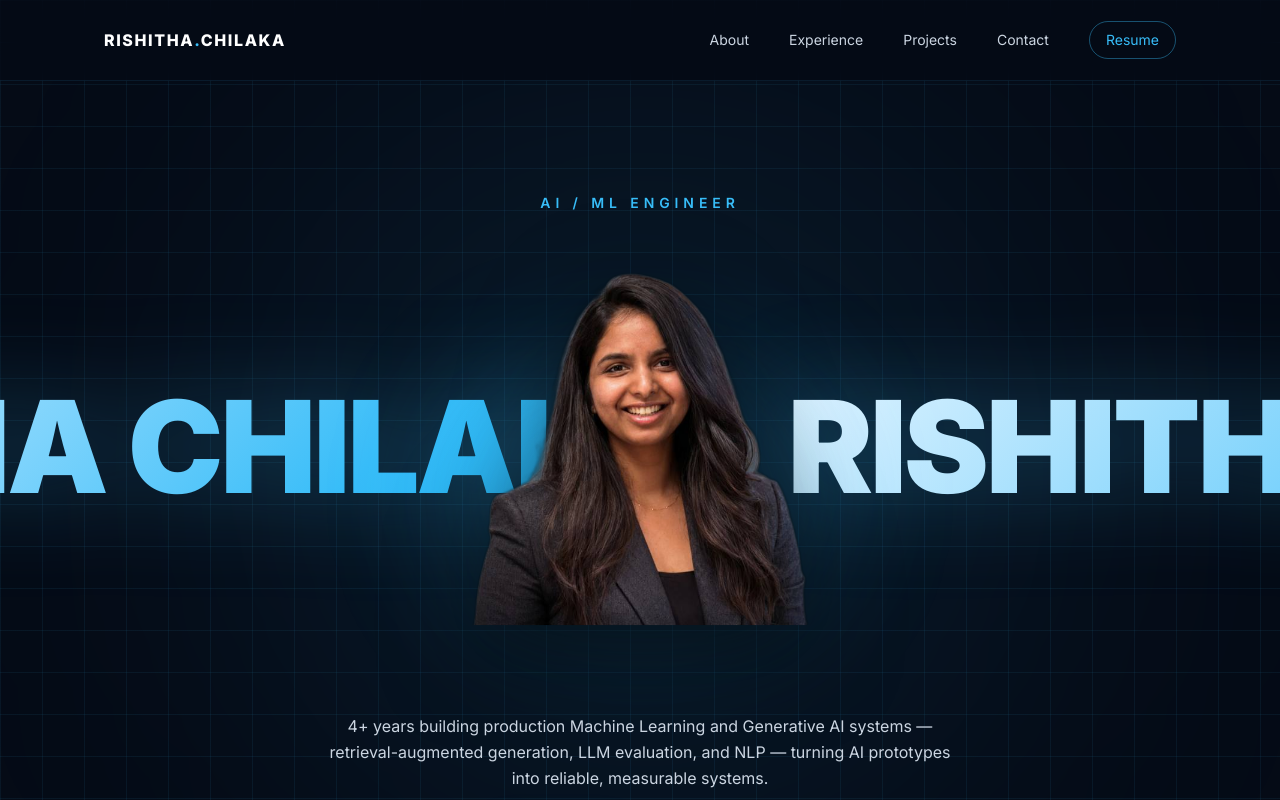
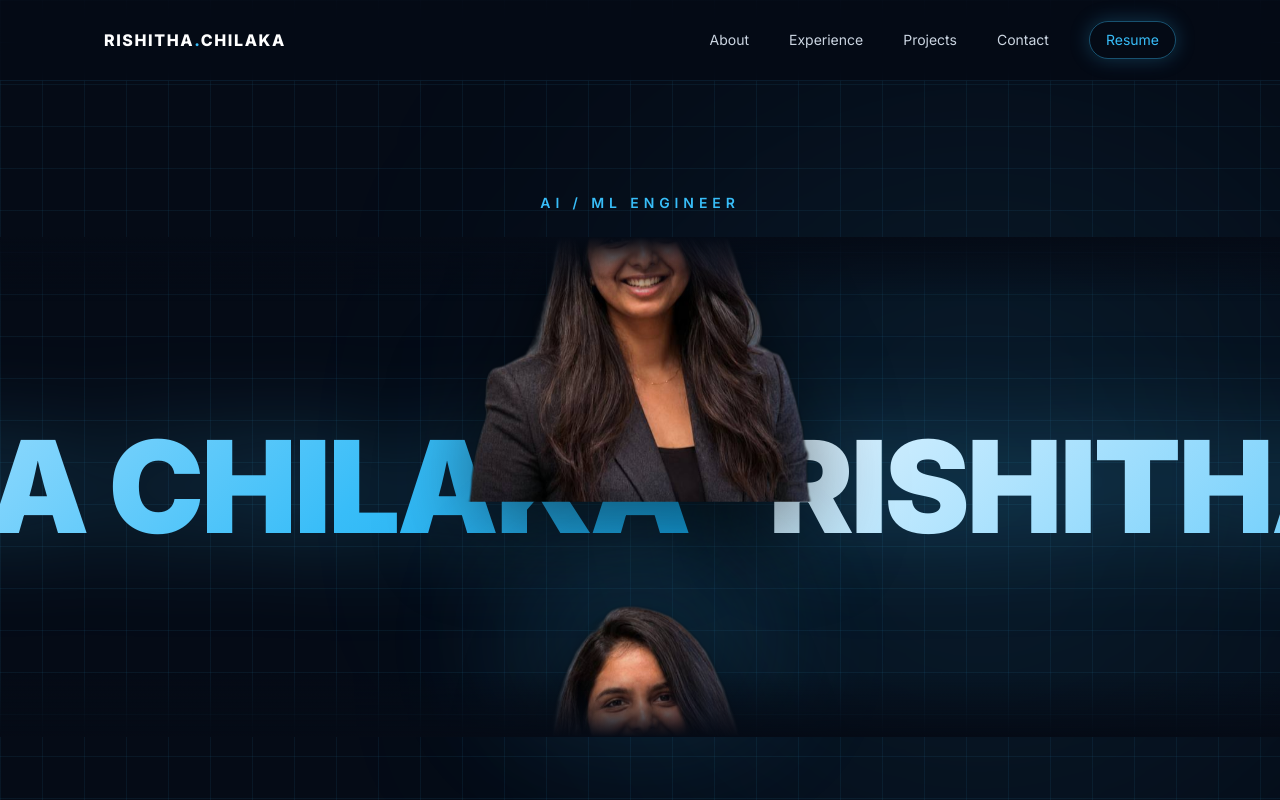
Before and after one commit to RishithaChilaka/portfolio, a React (Vite) app: page / in a window 1280 px wide. Shown: the top 800 px of the page. Built offline with nearby package versions, Linux system fonts and the light colour scheme.

Commit message:
Vertical scrolling hero photo, tight-cropped photos, stacked project list, site-wide animation polish

```diff
--- a/src/App.jsx
+++ b/src/App.jsx
@@ -1,4 +1,4 @@
-import React, { useRef } from 'react'
+import React, { useRef, useState, useEffect } from 'react'
 import Navbar from './components/Navbar.jsx'
 import Hero from './components/Hero.jsx'
 import About from './components/About.jsx'
@@ -12,8 +12,24 @@ function App() {
   const rootRef = useRef(null)
   useReveal(rootRef)
 
+  const [scrollPct, setScrollPct] = useState(0)
+  useEffect(() => {
+    const onScroll = () => {
+      const doc = document.documentElement
+      const max = doc.scrollHeight - doc.clientHeight
+      setScrollPct(max > 0 ? (doc.scrollTop / max) * 100 : 0)
+    }
+    window.addEventListener('scroll', onScroll, { passive: true })
+    onScroll()
+    return () => window.removeEventListener('scroll', onScroll)
+  }, [])
+
   return (
     <div ref={rootRef} className="bg-ink bg-grid-pattern min-h-screen overflow-x-hidden">
+      <div
+        className="fixed top-0 left-0 h-[3px] bg-gradient-to-r from-cyan-glow to-sky-500 z-[60] transition-[width] duration-150 ease-out shadow-[0_0_10px_rgba(56,189,248,0.7)]"
+        style={{ width: `${scrollPct}%` }}
+      />
       <Navbar />
       <Hero />
       <About />
--- a/src/components/About.jsx
+++ b/src/components/About.jsx
@@ -58,8 +58,9 @@ const MarqueeRow = ({ items, direction }) => (
 
 const About = () => {
   return (
-    <section id="about" className="relative py-24 md:py-32">
-      <div className="max-w-6xl mx-auto px-6 md:px-10">
+    <section id="about" className="relative py-24 md:py-32 overflow-hidden">
+      <div className="pointer-events-none absolute -top-24 -left-24 w-[420px] h-[420px] bg-cyan-glow/10 blur-[140px] rounded-full animate-blob" />
+      <div className="max-w-6xl mx-auto px-6 md:px-10 relative">
         <h2 className="reveal text-3xl md:text-5xl font-black uppercase tracking-tight text-cyan-glow drop-shadow-[0_0_24px_rgba(56,189,248,0.35)] mb-14">
           About
         </h2>
--- a/src/components/Experience.jsx
+++ b/src/components/Experience.jsx
@@ -37,8 +37,9 @@ const Experience = () => {
   const [openIndex, setOpenIndex] = useState(0)
 
   return (
-    <section id="experience" className="relative py-24 md:py-32">
-      <div className="max-w-4xl mx-auto px-6 md:px-10">
+    <section id="experience" className="relative py-24 md:py-32 overflow-hidden">
+      <div className="pointer-events-none absolute top-0 right-0 w-[420px] h-[420px] bg-cyan-glow/10 blur-[140px] rounded-full animate-blob" />
+      <div className="max-w-4xl mx-auto px-6 md:px-10 relative">
         <h2 className="reveal text-3xl md:text-5xl font-black uppercase tracking-tight text-cyan-glow drop-shadow-[0_0_24px_rgba(56,189,248,0.35)] mb-4">
           What I Can Do
         </h2>
@@ -53,7 +54,7 @@ const Experience = () => {
             return (
               <div
                 key={role.title + role.company}
-                className="glass-panel glow-border rounded-[18px] overflow-hidden"
+                className="glass-panel glow-border rounded-[18px] overflow-hidden transition-shadow duration-300 hover:shadow-[0_0_30px_rgba(56,189,248,0.18)]"
               >
                 <button
                   type="button"
--- a/src/components/Hero.jsx
+++ b/src/components/Hero.jsx
@@ -5,7 +5,7 @@ const Hero = () => {
   return (
     <section id="top" className="relative pt-24 md:pt-28 pb-20 md:pb-28 overflow-hidden">
       {/* ambient glow */}
-      <div className="pointer-events-none absolute top-10 left-1/2 -translate-x-1/2 w-[700px] h-[700px] bg-cyan-glow/10 blur-[160px] rounded-full" />
+      <div className="pointer-events-none absolute top-10 left-1/2 -translate-x-1/2 w-[700px] h-[700px] bg-cyan-glow/10 blur-[160px] rounded-full animate-blob" />
 
       <div className="reveal text-center relative z-10">
         <p className="text-cyan-glow text-sm font-semibold tracking-[0.35em] uppercase">
@@ -13,8 +13,8 @@ const Hero = () => {
         </p>
       </div>
 
-      {/* giant scrolling name behind the photo */}
-      <div className="relative mt-4 md:mt-6 h-[200px] sm:h-[280px] md:h-[360px] lg:h-[420px] flex items-center">
+      {/* giant scrolling name behind the photo, photo scrolls vertically like a reel */}
+      <div className="relative mt-4 md:mt-6 h-[260px] sm:h-[340px] md:h-[440px] lg:h-[500px]">
         <div className="absolute inset-0 flex items-center overflow-hidden select-none pointer-events-none">
           <div className="flex w-max whitespace-nowrap animate-marquee-slow">
             {Array.from({ length: 6 }).map((_, i) => (
@@ -28,16 +28,28 @@ const Hero = () => {
           </div>
         </div>
 
-        <div className="reveal relative z-10 mx-auto">
-          <div className="relative animate-float">
-            <div className="absolute inset-x-0 bottom-0 h-2/3 rounded-full bg-cyan-glow/30 blur-[70px] opacity-60" />
-            <img
-              src={heroImg}
-              alt="Rishitha Chilaka"
-              className="relative w-48 h-52 sm:w-64 sm:h-72 md:w-80 md:h-[22rem] lg:w-96 lg:h-96 object-contain drop-shadow-[0_25px_45px_rgba(0,0,0,0.55)]"
-            />
+        {/* fixed ambient glow beneath the photo track */}
+        <div className="pointer-events-none absolute inset-x-0 bottom-4 mx-auto w-56 sm:w-64 h-32 sm:h-40 rounded-full bg-cyan-glow/30 blur-[70px] opacity-60 z-[5]" />
+
+        {/* photo: loops continuously from the bottom of the frame to the top, like a scrolling reel */}
+        <div className="reveal absolute inset-0 z-10 flex justify-center overflow-hidden">
+          <div className="flex flex-col items-center animate-scroll-up">
+            {[0, 1].map((k) => (
+              <div key={k} className="py-6 sm:py-8 md:py-10">
+                <img
+                  src={heroImg}
+                  alt={k === 0 ? 'Rishitha Chilaka' : ''}
+                  aria-hidden={k === 1 ? 'true' : undefined}
+                  className="w-48 h-52 sm:w-64 sm:h-72 md:w-80 md:h-[22rem] lg:w-96 lg:h-96 object-contain drop-shadow-[0_25px_45px_rgba(0,0,0,0.55)]"
+                />
+              </div>
+            ))}
           </div>
         </div>
+
+        {/* soft fade at the top/bottom edges so the loop feels seamless */}
+        <div className="pointer-events-none absolute inset-x-0 top-0 h-10 md:h-16 bg-gradient-to-b from-ink to-transparent z-20" />
+        <div className="pointer-events-none absolute inset-x-0 bottom-0 h-10 md:h-16 bg-gradient-to-t from-ink to-transparent z-20" />
       </div>
 
       <div className="reveal relative z-10 text-center max-w-2xl mx-auto mt-10 md:mt-14 px-6">
@@ -49,13 +61,13 @@ const Hero = () => {
         <div className="mt-9 flex flex-wrap gap-4 justify-center">
           <a
             href="#contact"
-            className="px-7 py-3 rounded-full font-semibold text-sm text-[#04121f] bg-gradient-to-r from-cyan-glow to-sky-500 shadow-[0_0_30px_rgba(56,189,248,0.35)] hover:shadow-[0_0_45px_rgba(56,189,248,0.55)] transition-shadow"
+            className="px-7 py-3 rounded-full font-semibold text-sm text-[#04121f] bg-gradient-to-r from-cyan-glow to-sky-500 shadow-[0_0_30px_rgba(56,189,248,0.35)] hover:shadow-[0_0_45px_rgba(56,189,248,0.55)] hover:scale-105 transition-all duration-300"
           >
             Get in Touch
           </a>
           <a
             href="#projects"
-            className="px-7 py-3 rounded-full font-semibold text-sm border border-cyan-glow/40 text-slate-200 hover:bg-cyan-glow/10 transition-colors"
+            className="px-7 py-3 rounded-full font-semibold text-sm border border-cyan-glow/40 text-slate-200 hover:bg-cyan-glow/10 hover:scale-105 transition-all duration-300"
           >
             View Projects
           </a>
--- a/src/components/Navbar.jsx
+++ b/src/components/Navbar.jsx
@@ -19,15 +19,20 @@ const Navbar = () => {
 
         <nav className="hidden md:flex items-center gap-10 text-sm text-slate-300">
           {links.map((l) => (
-            <a key={l.href} href={l.href} className="hover:text-cyan-glow transition-colors">
+            <a
+              key={l.href}
+              href={l.href}
+              className="relative group hover:text-cyan-glow transition-colors py-1"
+            >
               {l.label}
+              <span className="absolute left-0 -bottom-0.5 h-px w-0 bg-cyan-glow transition-all duration-300 group-hover:w-full" />
             </a>
           ))}
           <a
             href="/Rishitha_Chilaka_Resume.pdf"
             target="_blank"
             rel="noopener noreferrer"
-            className="px-4 py-2 rounded-full border border-cyan-glow/40 text-cyan-glow hover:bg-cyan-glow/10 transition-colors"
+            className="px-4 py-2 rounded-full border border-cyan-glow/40 text-cyan-glow hover:bg-cyan-glow/10 hover:scale-105 transition-all duration-300 animate-glow-pulse"
           >
             Resume
           </a>
--- a/tailwind.config.js
+++ b/tailwind.config.js
@@ -34,6 +34,23 @@ export default {
           '0%, 100%': { transform: 'translateY(0px)' },
           '50%': { transform: 'translateY(-14px)' },
         },
+        scrollUp: {
+          '0%': { transform: 'translateY(0)' },
+          '100%': { transform: 'translateY(-50%)' },
+        },
+        fadeIn: {
+          '0%': { opacity: '0' },
+          '100%': { opacity: '1' },
+        },
+        glowPulse: {
+          '0%, 100%': { boxShadow: '0 0 20px rgba(56,189,248,0.25)' },
+          '50%': { boxShadow: '0 0 38px rgba(56,189,248,0.55)' },
+        },
+        blob: {
+          '0%, 100%': { transform: 'translate(0px, 0px) scale(1)' },
+          '33%': { transform: 'translate(20px, -25px) scale(1.08)' },
+          '66%': { transform: 'translate(-15px, 15px) scale(0.95)' },
+        },
       },
       animation: {
         marquee: 'marquee 30s linear infinite',
@@ -41,6 +58,10 @@ export default {
         'marquee-fast': 'marquee 20s linear infinite',
         'marquee-reverse': 'marqueeReverse 26s linear infinite',
         float: 'float 4.5s ease-in-out infinite',
+        'scroll-up': 'scrollUp 11s linear infinite',
+        'fade-in': 'fadeIn 1s ease-out forwards',
+        'glow-pulse': 'glowPulse 3s ease-in-out infinite',
+        blob: 'blob 12s ease-in-out infinite',
       },
     },
   },
```
Also changed, not shown: src/components/Contact.jsx (+6 -5 lines), src/components/Projects.jsx (+53 -14 lines), src/assets/about_nobg.png, src/assets/hero_nobg.png.
